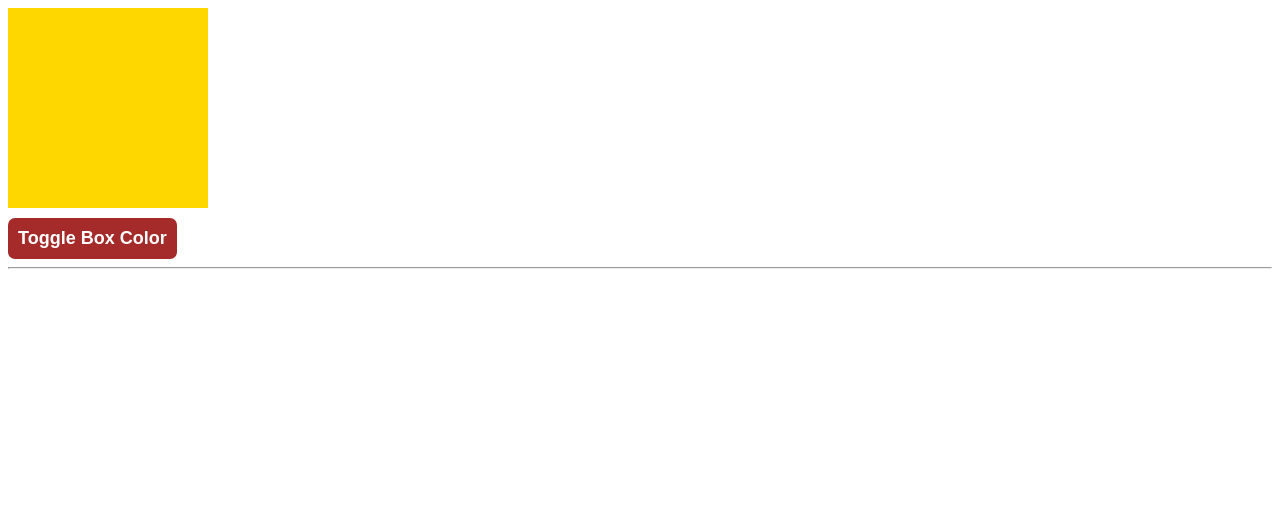
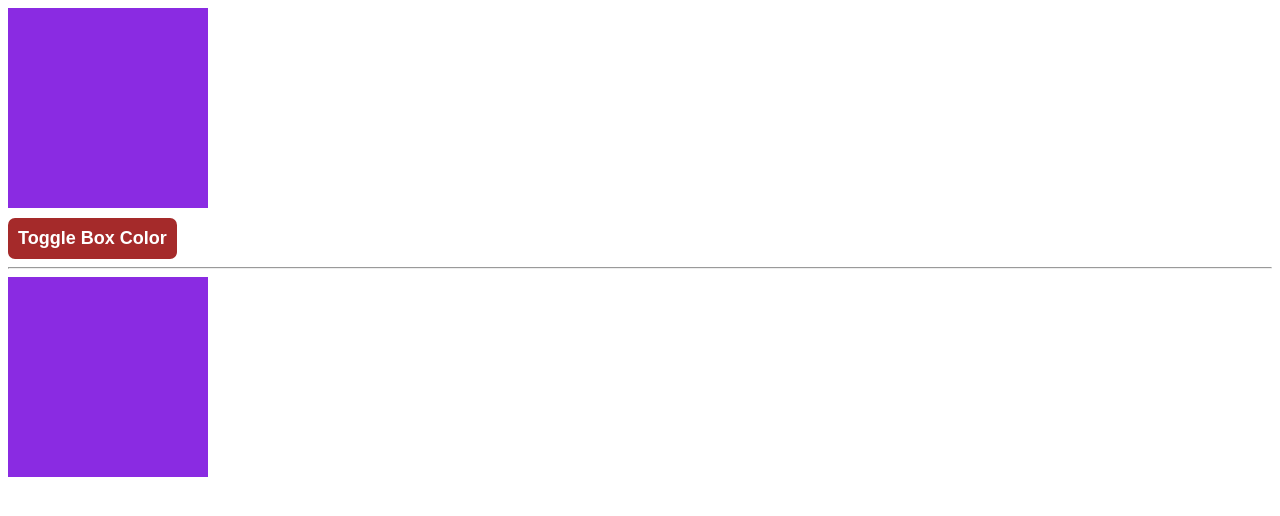
Before and after one commit to UdayMayanna/AngularStudy, an Angular app: page / in a window 1280 px wide. Shown: the top 516 px of the page. Built offline with nearby package versions, Linux system fonts and the light colour scheme.

Commit message:
Added new Updated syntax of if else in if-else-component

```diff
--- a/src/app/comp/if-else/if-else.component.html
+++ b/src/app/comp/if-else/if-else.component.html
@@ -9,3 +9,8 @@
 <button (click)="toggleColor()" style="padding: 10px;background-color: brown;border-radius: 7px;
 border: none;margin-top: 10px;color: #fff;font-size: 18px;font-weight: 600;">Toggle Box Color</button>
 <hr>
+@if (display) {
+  <div style="height:200px;width:200px;background-color:blueviolet;"></div>
+} @else {
+  <div style="height:200px;width:200px;background-color:gold;"></div>
+}
--- a/src/app/comp/if-else/if-else.component.ts
+++ b/src/app/comp/if-else/if-else.component.ts
@@ -7,7 +7,7 @@ import { Component } from '@angular/core';
     standalone: false
 })
 export class IfElseComponent {
-  display = false;
+  display = true;
   toggleColor(){
     this.display = !this.display;
   }
```
Also changed, not shown: 1 other file (tests, documents, lock files or other folders).
